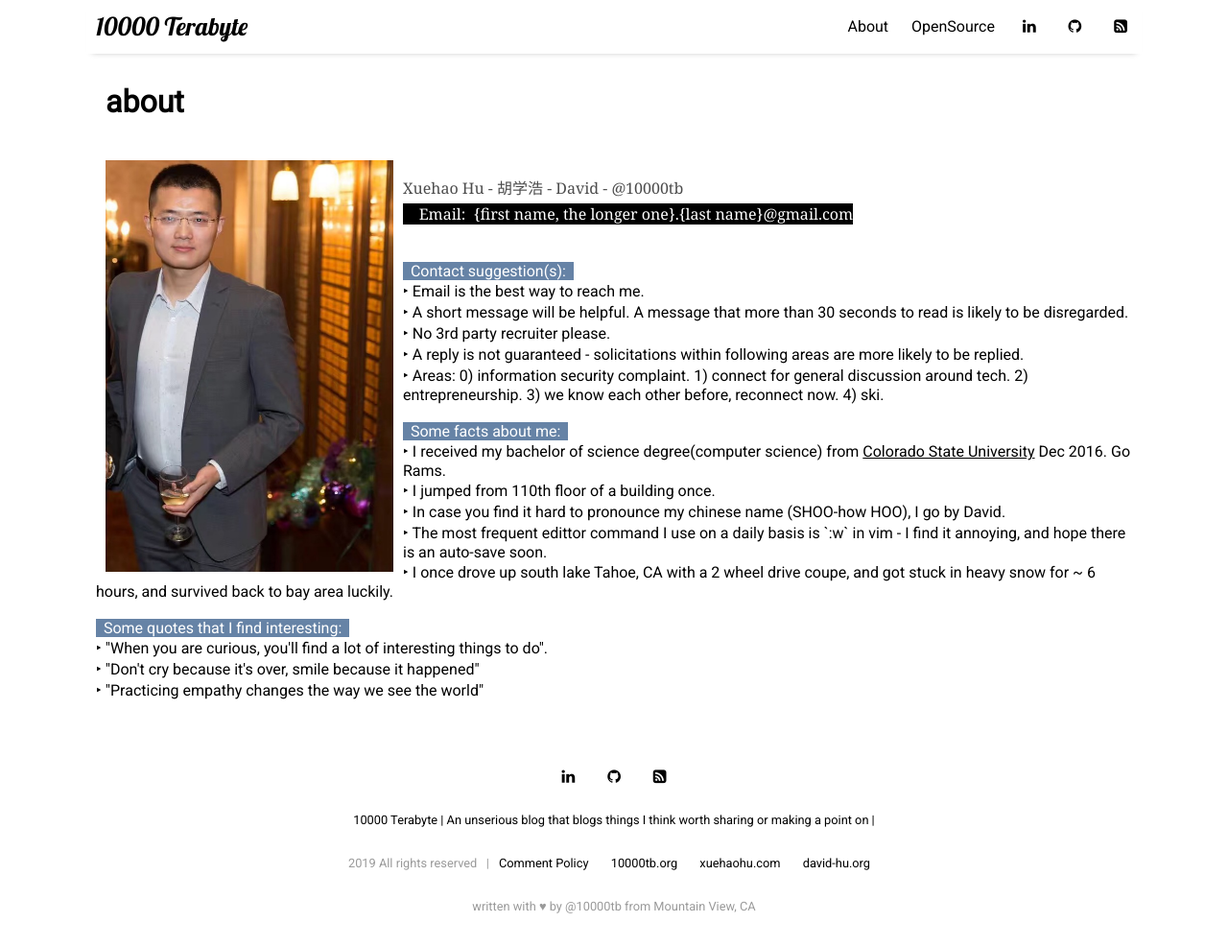
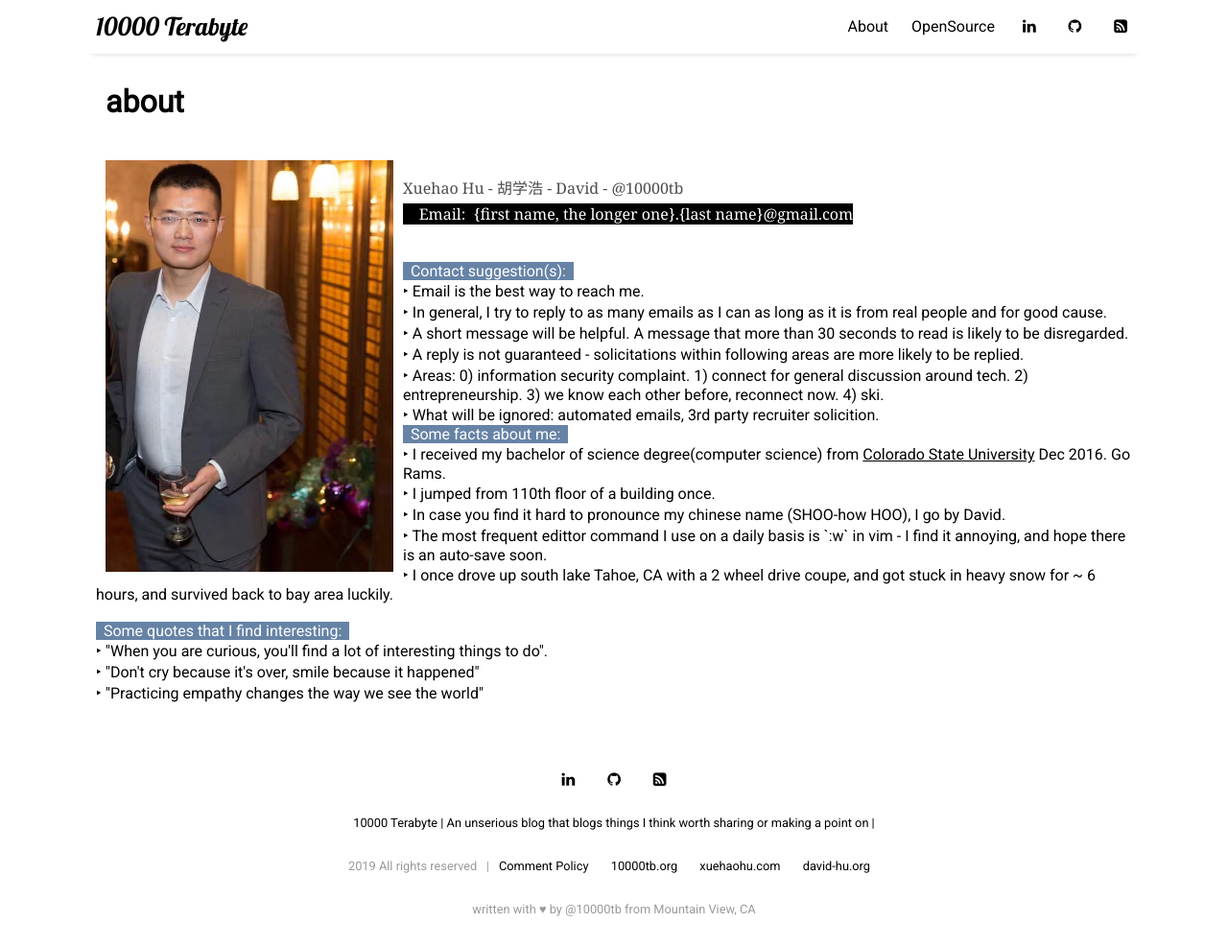
Before and after one commit to 10000TB/10000TB.github.io, a Jekyll site: the page built from pages/about.html, in a window 1280 px wide and 986 px high. Shown: the whole window at 96% size. Built offline with Jekyll 4.4.1, drawn with Linux system fonts in a browser that asks for light colours; nearby versions of some CDN libraries.

Commit message:
[about - page] update contact suggestion.

```diff
--- a/pages/about.html
+++ b/pages/about.html
@@ -12,10 +12,11 @@ title: about
 
 <span style="width:80px;height:30px;background-color:rgba(0,49,107,0.6);color:white;">&nbsp;&nbsp;Contact suggestion(s):&nbsp;&nbsp;</Strong></span><br/>
 ‣ Email is the best way to reach me.<br/>
+‣ In general, I try to reply to as many emails as I can as long as it is from real people and for good cause.<br/>
 ‣ A short message will be helpful. A message that more than 30 seconds to read is likely to be disregarded.<br/>
-‣ No 3rd party recruiter please.<br/>
 ‣ A reply is not guaranteed - solicitations within following areas are more likely to be replied.<br/>
 ‣ Areas: 0) information security complaint. 1) connect for general discussion around tech. 2) entrepreneurship. 3) we know each other before, reconnect now. 4) ski. <br/>
+‣ What will be ignored: automated emails, 3rd party recruiter solicition.
 <br/>
 
 <span style="width:80px;height:30px;background-color:rgba(0,49,107,0.6);color:white;">&nbsp;&nbsp;Some facts about me:&nbsp;&nbsp;</Strong></span><br/>
```
